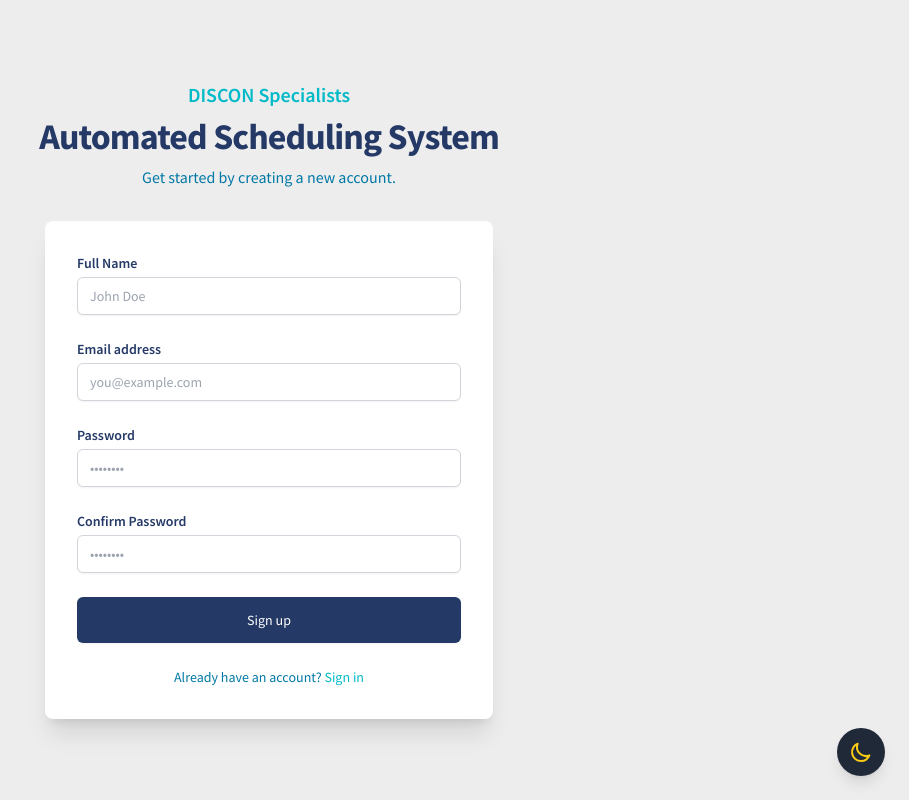
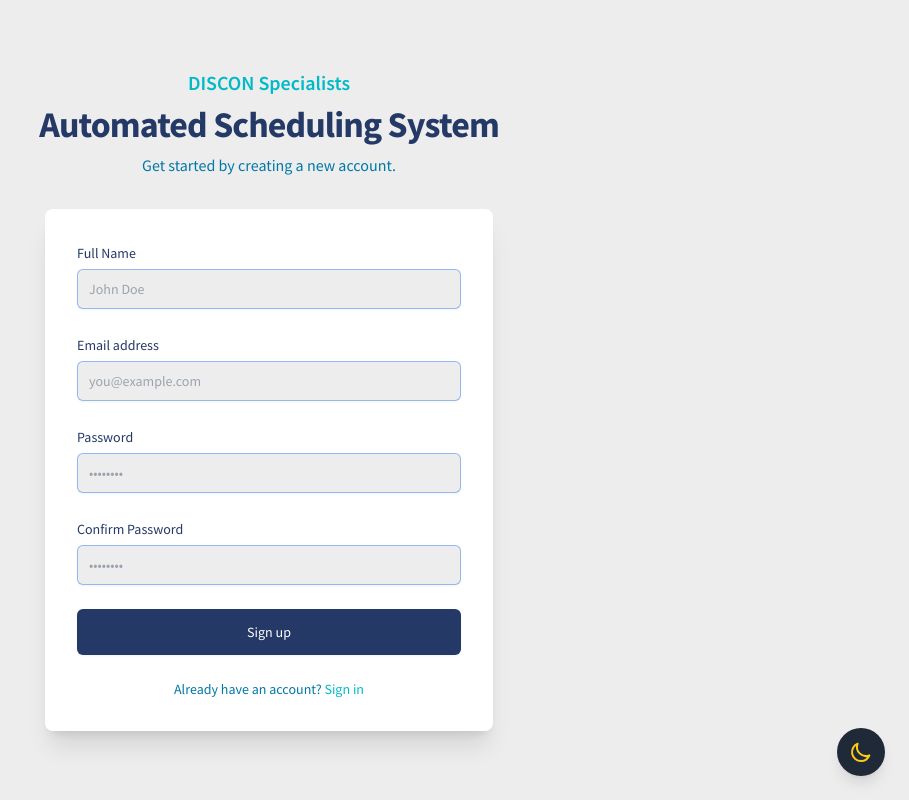
Before and after one commit to COS301-SE-2025/Automated-Scheduling-System, a React (Vite) app in the folder frontend/: page /signup in a window 1280 px wide. Shown: the whole page, without its empty margins (371-1280 px from the left). Built offline with nearby package versions, Linux system fonts and the light colour scheme.

Commit message:
updated UI components
Updated the UI components to use validation and authentication correctly

```diff
--- a/frontend/package.json
+++ b/frontend/package.json
@@ -10,9 +10,12 @@
     "preview": "vite preview"
   },
   "dependencies": {
+    "@hookform/resolvers": "^5.0.1",
     "react": "^19.1.0",
     "react-dom": "^19.1.0",
-    "react-router-dom": "^7.6.0"
+    "react-hook-form": "^7.56.4",
+    "react-router-dom": "^7.6.0",
+    "zod": "^3.25.28"
   },
   "devDependencies": {
     "@eslint/js": "^9.25.0",
--- a/frontend/src/components/forms/ForgotPasswordForm.tsx
+++ b/frontend/src/components/forms/ForgotPasswordForm.tsx
@@ -1,30 +1,57 @@
 import React, { useState } from 'react';
+import { useForm, type SubmitHandler } from 'react-hook-form';
+import { zodResolver } from '@hookform/resolvers/zod';
+import { forgotPasswordSchema, type ForgotPasswordFormData } from '../../utils/validation';
 import FormContainer from '../ui/FormContainer';
 import FormInput from '../ui/FormInput';
 import FormButton from '../ui/FormButton';
 import FormLink from '../ui/FormLink';
 import MessageBox from '../ui/MessageBox';
+import { useAuth } from '../../hooks/useAuth';
 
 const ForgotPasswordForm: React.FC = () => {
-    const [email, setEmail] = useState('');
-    const [submitted, setSubmitted] = useState(false);
+    const [submittedEmail, setSubmittedEmail] = useState<string | null>(null);
+    const [apiMessage, setApiMessage] = useState<string | null>(null);
+    const { forgotPassword, isLoading: authIsLoading, error: authError, clearError } = useAuth();
 
-    const handleSubmit = (event: React.FormEvent) => {
-        event.preventDefault();
-        // TODO: Implement actual password reset logic (e.g., API call)
-        console.log('Password reset requested for:', email);
-        setSubmitted(true);
+    const {
+        register,
+        handleSubmit,
+        formState: { errors, isSubmitting },
+        reset,
+    } = useForm<ForgotPasswordFormData>({
+        resolver: zodResolver(forgotPasswordSchema),
+    });
+
+    const onSubmit: SubmitHandler<ForgotPasswordFormData> = async (data) => {
+        clearError();
+        setApiMessage(null);
+        try {
+            const response = await forgotPassword(data.email);
+            setApiMessage(response.message);
+            setSubmittedEmail(data.email);
+            reset();
+        } catch (err) {
+            if (err instanceof Error) {
+                console.error('Forgot password failed:', err.message);
+            } else {
+                console.error('Forgot password failed with an unknown error:', err);
+            }
+        }
     };
 
-    if (submitted) {
+    if (submittedEmail && apiMessage) {
         return (
-            <MessageBox title="Check your email">
+            <MessageBox title="Check your email" type="success">
                 <p>
-                    We've sent a password reset link to <span className="font-medium">{email}</span>.
+                    We've sent a password reset link to <span className="font-medium">{submittedEmail}</span>.
                     Please check your inbox and follow the instructions.
                 </p>
+                <p className="mt-2 text-sm">
+                    {apiMessage}
+                </p>
                 <div className="mt-6">
-                    <FormLink to="/login">
+                    <FormLink to="/login" onClick={() => { setSubmittedEmail(null); setApiMessage(null); }}>
                         Return to login
                     </FormLink>
                 </div>
@@ -33,7 +60,8 @@ const ForgotPasswordForm: React.FC = () => {
     }
 
     return (
-        <FormContainer onSubmit={handleSubmit}>
+        <FormContainer onSubmit={handleSubmit(onSubmit)}>
+            {authError && <MessageBox type="error" title="Error">{authError}</MessageBox>}
             <div>
                 <p className="mt-1 text-sm text-custom-secondary">
                     Enter your email address and we'll send you a link to reset your password.
@@ -42,19 +70,17 @@ const ForgotPasswordForm: React.FC = () => {
 
             <FormInput
                 id="email"
-                name="email"
                 type="email"
                 label="Email address"
-                value={email}
-                onChange={(e) => setEmail(e.target.value)}
                 placeholder="you@example.com"
-                required
                 autoComplete="email"
+                {...register("email")}
+                error={errors.email?.message}
             />
 
             <div>
-                <FormButton type="submit">
-                    Send reset link
+                <FormButton type="submit" disabled={isSubmitting || authIsLoading}>
+                    {isSubmitting || authIsLoading ? 'Sending...' : 'Send reset link'}
                 </FormButton>
             </div>
             <div className="text-center">
--- a/frontend/src/components/forms/LoginForm.tsx
+++ b/frontend/src/components/forms/LoginForm.tsx
@@ -1,48 +1,66 @@
-import React, { useState } from 'react';
+import React from 'react'; // Removed useState
 import { useNavigate } from 'react-router-dom';
+import { useForm, type SubmitHandler } from 'react-hook-form';
+import { zodResolver } from '@hookform/resolvers/zod';
+import { loginSchema, type LoginFormData } from '../../utils/validation'; // Import schema and type
 import FormContainer from '../ui/FormContainer';
 import FormInput from '../ui/FormInput';
 import FormButton from '../ui/FormButton';
 import FormLink from '../ui/FormLink';
+import { useAuth } from '../../hooks/useAuth';
+import MessageBox from '../ui/MessageBox';
 
 const LoginForm: React.FC = () => {
-    const [email, setEmail] = useState('');
-    const [password, setPassword] = useState('');
+    const { login, isLoading: authIsLoading, error: authError, clearError } = useAuth();
     const navigate = useNavigate();
 
-    const handleSubmit = (event: React.FormEvent) => {
-        event.preventDefault();
-        console.log('Login attempt with:', { email, password });
+    const {
+        register,
+        handleSubmit,
+        formState: { errors, isSubmitting }, // isSubmitting for RHF-specific loading state
+    } = useForm<LoginFormData>({
+        resolver: zodResolver(loginSchema),
+    });
 
-        //go to not found page, will change later
-        navigate('/nonexistent-route');
+    const onSubmit: SubmitHandler<LoginFormData> = async (data) => {
+        clearError(); // Clear previous API errors
+        try {
+            await login({ email: data.email, password: data.password });
+            navigate('/dashboard');
+        } catch (err) {
+            if (err instanceof Error) {
+                console.error('Login failed:', err.message);
+            } else {
+                console.error('Login failed with an unknown error:', err);
+            }
+        }
     };
 
     return (
-        <FormContainer onSubmit={handleSubmit}>
+        <FormContainer onSubmit={handleSubmit(onSubmit)}>
+            {authError && <MessageBox type="error" title="Login Failed">{authError}</MessageBox>}
+
             <FormInput
                 id="email"
-                name="email"
+                // name="email" // RHF handles name via register
                 type="email"
                 label="Email address"
-                value={email}
-                onChange={(e) => setEmail(e.target.value)}
                 placeholder="you@example.com"
-                required
                 autoComplete="email"
+                // value and onChange are handled by RHF
+                {...register("email")} // Spread register props
+                error={errors.email?.message} // Pass error message
             />
 
             <div>
                 <FormInput
                     id="password"
-                    name="password"
                     type="password"
                     label="Password"
-                    value={password}
-                    onChange={(e) => setPassword(e.target.value)}
                     placeholder="••••••••"
-                    required
                     autoComplete="current-password"
+                    {...register("password")}
+                    error={errors.password?.message}
                 />
                 <div className="text-right mt-1">
                     <FormLink to="/forgot-password">
@@ -52,8 +70,8 @@ const LoginForm: React.FC = () => {
             </div>
 
             <div>
-                <FormButton type="submit">
-                    Sign in
+                <FormButton type="submit" disabled={isSubmitting || authIsLoading}>
+                    {isSubmitting || authIsLoading ? 'Signing in...' : 'Sign in'}
                 </FormButton>
             </div>
             <div className="text-center">
--- a/frontend/src/components/forms/SignupForm.tsx
+++ b/frontend/src/components/forms/SignupForm.tsx
@@ -1,83 +1,88 @@
-import React, { useState } from 'react';
+import React from 'react';
 import { useNavigate } from 'react-router-dom';
+import { useForm, type SubmitHandler } from 'react-hook-form';
+import { zodResolver } from '@hookform/resolvers/zod';
+import { signupSchema, type SignupFormData } from '../../utils/validation';
 import FormContainer from '../ui/FormContainer';
 import FormInput from '../ui/FormInput';
 import FormButton from '../ui/FormButton';
 import FormLink from '../ui/FormLink';
+import { useAuth } from '../../hooks/useAuth';
+import MessageBox from '../ui/MessageBox';
 
 const SignupForm: React.FC = () => {
-    const [name, setName] = useState('');
-    const [email, setEmail] = useState('');
-    const [password, setPassword] = useState('');
-    const [confirmPassword, setConfirmPassword] = useState('');
+    const { signup, isLoading: authIsLoading, error: authError, clearError } = useAuth();
     const navigate = useNavigate();
 
-    const handleSubmit = (event: React.FormEvent) => {
-        event.preventDefault();
-        // Validate passwords
-        if (password !== confirmPassword) {
-            alert("Passwords don't match!");
-            return;
+    const {
+        register,
+        handleSubmit,
+        formState: { errors, isSubmitting },
+    } = useForm<SignupFormData>({
+        resolver: zodResolver(signupSchema),
+    });
+
+    const onSubmit: SubmitHandler<SignupFormData> = async (data) => {
+        clearError();
+        try {
+            await signup(data);
+            navigate('/dashboard');
+        } catch (err) {
+            if (err instanceof Error) {
+                console.error('Signup failed:', err.message);
+            } else {
+                console.error('Signup failed with an unknown error:', err);
+            }
         }
-        console.log('Signup attempt with:', { name, email, password });
-
-        //redirect to login, will change later
-        navigate('/login');
     };
 
     return (
-        <FormContainer onSubmit={handleSubmit}>
+        <FormContainer onSubmit={handleSubmit(onSubmit)}>
+            {authError && <MessageBox type="error" title="Signup Failed">{authError}</MessageBox>}
+
             <FormInput
                 id="name"
-                name="name"
                 type="text"
                 label="Full Name"
-                value={name}
-                onChange={(e) => setName(e.target.value)}
                 placeholder="John Doe"
-                required
                 autoComplete="name"
+                {...register("name")}
+                error={errors.name?.message}
             />
 
             <FormInput
                 id="email"
-                name="email"
                 type="email"
                 label="Email address"
-                value={email}
-                onChange={(e) => setEmail(e.target.value)}
                 placeholder="you@example.com"
-                required
                 autoComplete="email"
+                {...register("email")}
+                error={errors.email?.message}
             />
 
             <FormInput
                 id="password"
-                name="password"
                 type="password"
                 label="Password"
-                value={password}
-                onChange={(e) => setPassword(e.target.value)}
                 placeholder="••••••••"
-                required
                 autoComplete="new-password"
+                {...register("password")}
+                error={errors.password?.message}
             />
 
             <FormInput
                 id="confirm-password"
-                name="confirm-password"
                 type="password"
                 label="Confirm Password"
-                value={confirmPassword}
-                onChange={(e) => setConfirmPassword(e.target.value)}
                 placeholder="••••••••"
-                required
                 autoComplete="new-password"
+                {...register("confirmPassword")}
+                error={errors.confirmPassword?.message}
             />
 
             <div>
-                <FormButton type="submit">
-                    Sign up
+                <FormButton type="submit" disabled={isSubmitting || authIsLoading}>
+                    {isSubmitting || authIsLoading ? 'Signing up...' : 'Sign up'}
                 </FormButton>
             </div>
             <div className="text-center">
--- a/frontend/src/components/ui/FormButton.tsx
+++ b/frontend/src/components/ui/FormButton.tsx
@@ -5,6 +5,7 @@ interface FormButtonProps {
     onClick?: () => void;
     children: React.ReactNode;
     fullWidth?: boolean;
+    disabled?: boolean;
 }
 
 const FormButton: React.FC<FormButtonProps> = ({
@@ -12,13 +13,14 @@ const FormButton: React.FC<FormButtonProps> = ({
     onClick,
     children,
     fullWidth = true,
+    disabled = false,
 }) => {
     return (
         <button
             type={type}
             onClick={onClick}
-            className={`${fullWidth ? 'w-full' : ''
-                } flex justify-center py-3 px-4 border border-transparent rounded-md shadow-sm text-sm font-medium text-white bg-custom-primary dark:bg-dark-signin hover:bg-opacity-90 focus:outline-none focus:ring-2 focus:ring-offset-2 focus:ring-custom-secondary transition-colors duration-150`}
+            disabled={disabled}
+            className={`${fullWidth ? 'w-full' : ''} flex justify-center py-3 px-4 border border-transparent rounded-md shadow-sm text-sm font-medium text-white bg-custom-primary dark:bg-dark-signin hover:bg-opacity-90 focus:outline-none focus:ring-2 focus:ring-offset-2 focus:ring-custom-secondary transition-colors duration-150 ${disabled ? 'opacity-70 cursor-not-allowed' : ''}`}
         >
             {children}
         </button>
--- a/frontend/src/components/ui/FormInput.tsx
+++ b/frontend/src/components/ui/FormInput.tsx
@@ -1,80 +1,37 @@
-import React, { useEffect, useRef } from 'react';
-import { useTheme } from '../../contexts/ThemeContext';
+import React from 'react';
 
-interface FormInputProps {
+interface FormInputProps extends React.InputHTMLAttributes<HTMLInputElement> {
+  label: string;
   id: string;
-    name: string;
-    type: string;
-    label: string;
-    value: string;
-    onChange: (e: React.ChangeEvent<HTMLInputElement>) => void;
-    placeholder?: string;
-    required?: boolean;
-    autoComplete?: string;
+  error?: string;
 }
 
 const FormInput: React.FC<FormInputProps> = ({
+  label,
   id,
-    name,
-    type,
-    label,
-    value,
-    onChange,
-    placeholder,
-    required = false,
-    autoComplete,
+  type = 'text',
+  error,
+  className,
+  ...props
 }) => {
-    const inputRef = useRef<HTMLInputElement>(null);
-    const { darkMode } = useTheme();
+  const baseInputClasses = "block w-full rounded-md border-0 py-2 px-3 text-custom-text dark:text-dark-text bg-custom-background dark:bg-dark-input placeholder:text-custom-placeholder dark:placeholder-dark-placeholder shadow-sm ring-1 ring-inset ring-custom-border dark:ring-dark-border focus:ring-2 focus:ring-inset focus:ring-custom-primary dark:focus:ring-dark-primary sm:text-sm sm:leading-6";
+  const errorInputClasses = "ring-red-500 dark:ring-red-500 focus:ring-red-500 dark:focus:ring-red-500";
 
-    useEffect(() => {
-        if (inputRef.current) {
-            const styleEl = document.createElement('style');
-            const inputId = `#${id}`;
-
-            const boxShadowColor = darkMode ? '#3b3b3b' : '#f9fafb';
-            const textColor = darkMode ? 'white' : '#111827';
-            const caretColor = darkMode ? 'white' : '#111827';
-
-            styleEl.innerHTML = `
-                ${inputId}:-webkit-autofill,
-                ${inputId}:-webkit-autofill:hover,
-                ${inputId}:-webkit-autofill:focus,
-                ${inputId}:-webkit-autofill:active {
-                    -webkit-box-shadow: 0 0 0 30px ${boxShadowColor} inset !important;
-                    -webkit-text-fill-color: ${textColor} !important;
-                    transition: background-color 5000s ease-in-out 0s;
-                    caret-color: ${caretColor};
-                }
-            `;
-
-            document.head.appendChild(styleEl);
-
-            return () => {
-                document.head.removeChild(styleEl);
-            };
-        }
-    }, [id, darkMode]);
 
   return (
-        <div>
-            <label htmlFor={id} className="block text-sm font-semibold text-custom-primary dark:text-dark-secondary">
+    <div className="mb-4">
+      <label htmlFor={id} className="block text-sm font-medium leading-6 text-custom-text dark:text-dark-text">
         {label}
       </label>
       <div className="mt-1">
         <input
-                    ref={inputRef}
           id={id}
-                    name={name}
           type={type}
-                    autoComplete={autoComplete}
-                    required={required}
-                    value={value}
-                    onChange={onChange}
-                    className="appearance-none block w-full px-3 py-2 border border-gray-300 rounded-md shadow-sm placeholder-gray-400 focus:outline-none focus:ring-custom-secondary focus:border-custom-secondary sm:text-sm text-gray-900 dark:text-white dark:bg-dark-input dark:border-gray-600"
-                    placeholder={placeholder}
+          className={`${baseInputClasses} ${error ? errorInputClasses : ''} ${className || ''}`}
+          {...props}
         />
       </div>
+      {error && <p className="mt-1 text-xs text-red-600 dark:text-red-400">{error}</p>}
     </div>
   );
 };
--- a/frontend/src/components/ui/FormLink.tsx
+++ b/frontend/src/components/ui/FormLink.tsx
@@ -4,11 +4,12 @@ import { Link } from 'react-router-dom';
 interface FormLinkProps {
     to: string;
     children: React.ReactNode;
+    onClick?: () => void;
 }
 
-const FormLink: React.FC<FormLinkProps> = ({ to, children }) => {
+const FormLink: React.FC<FormLinkProps> = ({ to, children, onClick }) => {
     return (
-        <Link to={to} className="font-medium text-custom-secondary dark:text-dark-third hover:text-custom-third hover:underline">
+        <Link to={to} onClick={onClick} className="font-medium text-custom-secondary dark:text-dark-third hover:text-custom-third hover:underline">
             {children}
         </Link>
     );
--- a/frontend/src/components/ui/MessageBox.tsx
+++ b/frontend/src/components/ui/MessageBox.tsx
@@ -3,14 +3,29 @@ import React from 'react';
 interface MessageBoxProps {
     title: string;
     children: React.ReactNode;
+    type?: 'error' | 'success' | 'info' | 'warning';
 }
 
-const MessageBox: React.FC<MessageBoxProps> = ({ title, children }) => {
+const MessageBox: React.FC<MessageBoxProps> = ({ title, children, type = 'info' }) => {
+    const getTypeStyles = () => {
+        switch (type) {
+            case 'error':
+                return 'bg-red-50 dark:bg-red-900/20 text-red-800 dark:text-red-200';
+            case 'success':
+                return 'bg-green-50 dark:bg-green-900/20 text-green-800 dark:text-green-200';
+            case 'warning':
+                return 'bg-yellow-50 dark:bg-yellow-900/20 text-yellow-800 dark:text-yellow-200';
+            case 'info':
+            default:
+                return 'bg-blue-50 dark:bg-blue-900/20 text-blue-800 dark:text-blue-200';
+        }
+    };
+
     return (
-        <div className="p-8 bg-white dark:bg-dark-div shadow-xl rounded-lg w-full max-w-md">
+        <div className={`p-4 mb-4 rounded-lg ${getTypeStyles()}`}>
             <div className="text-center">
-                <h3 className="text-lg font-medium text-custom-primary dark:text-dark-secondary">{title}</h3>
-                <div className="mt-2 text-sm text-custom-third dark:text-dark-third">
+                <h3 className="text-lg font-medium">{title}</h3>
+                <div className="mt-2 text-sm">
                     {children}
                 </div>
             </div>
--- a/frontend/src/hooks/useAuth.ts
+++ b/frontend/src/hooks/useAuth.ts
@@ -0,0 +1,10 @@
+import { useContext } from 'react';
+import { AuthContext } from '../contexts/AuthContextDefinition';
+
+export const useAuth = () => {
+    const context = useContext(AuthContext);
+    if (context === undefined) {
+        throw new Error('useAuth must be used within an AuthProvider');
+    }
+    return context;
+};
```
Also changed, not shown: frontend/src/App.tsx (+6 -8 lines), frontend/src/main.tsx (+7 -1 lines), 1 other file (tests, documents, lock files or other folders). Lines whose indentation alone changed are shown as unchanged.
